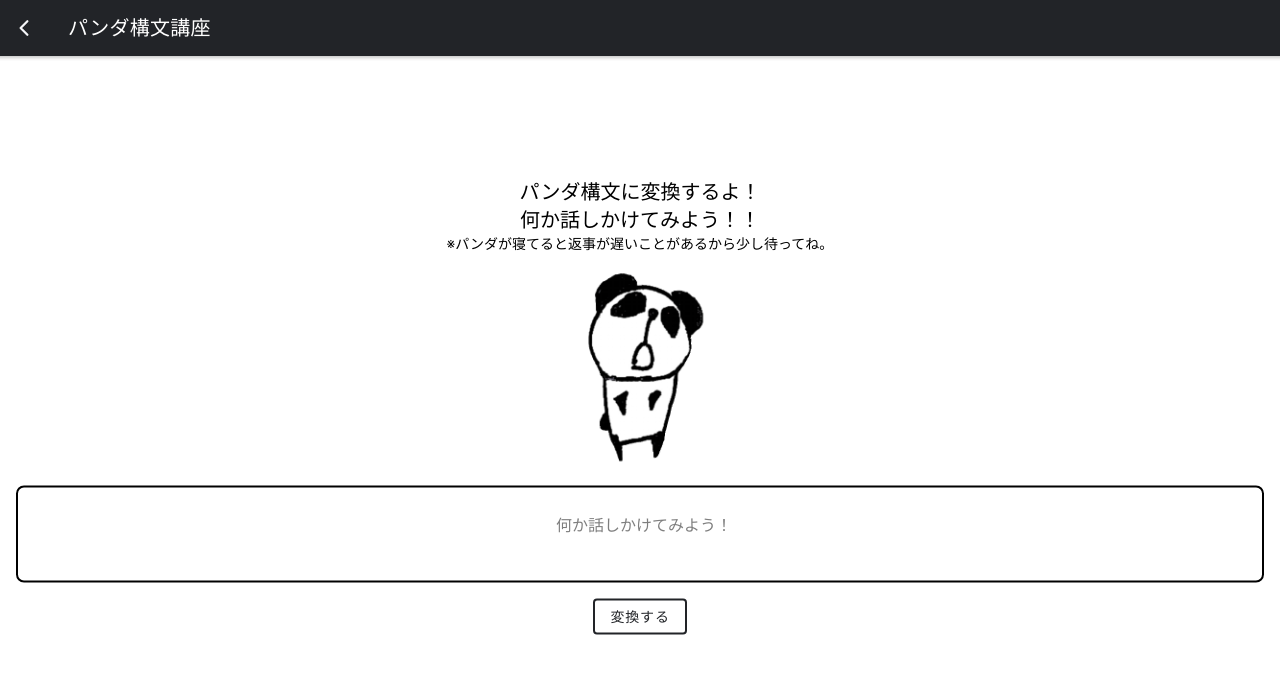
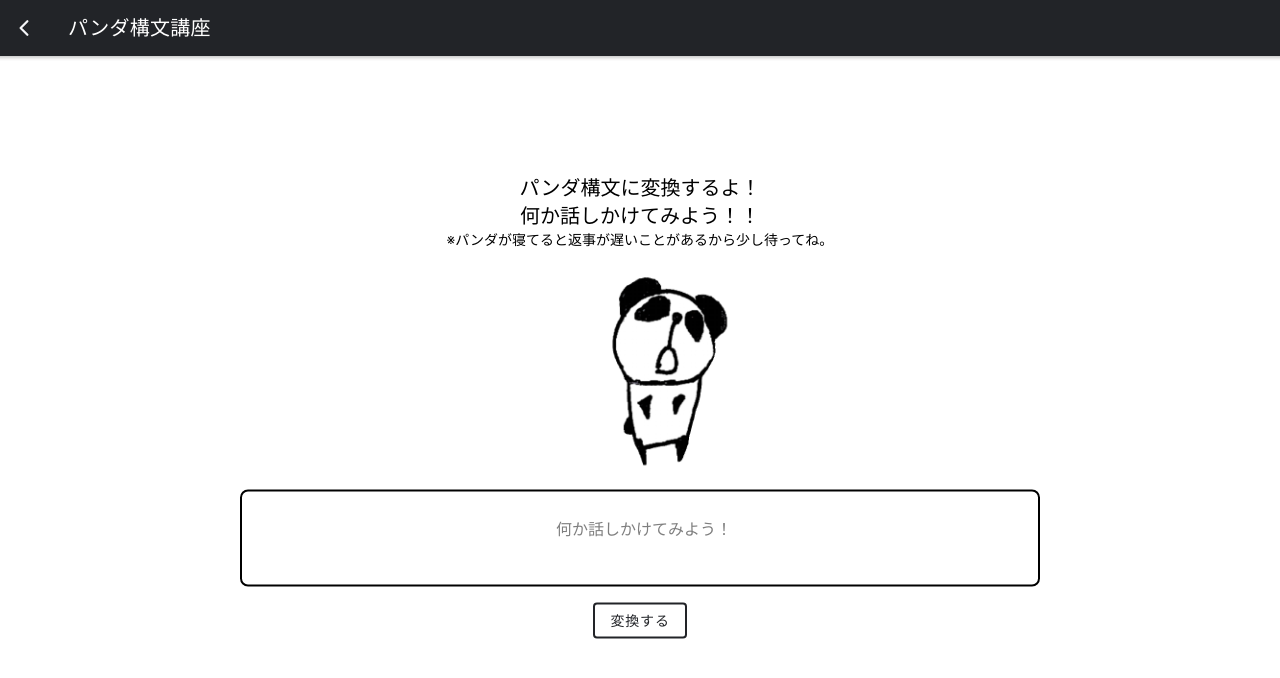
Before and after one commit to tsubame-misa/panda, a React (Create React App) app: page /teach in a window 1280 px wide. Shown: the top 678 px of the page. Built offline with nearby package versions, Linux system fonts and the light colour scheme.

Commit message:
fix balloon margin

```diff
--- a/src/pages/Talking.js
+++ b/src/pages/Talking.js
@@ -118,12 +118,12 @@ const Talking = () => {
           </div>
 
           <img
-            className="object-contain h-48 w-full"
+            className="object-contain mb-6 h-48 w-full"
             alt="パンダの画像"
             src={img}
           ></img>
-          <div className="mt-6">
-            <div className="text-center border-black border-2 rounded-lg mx-4 my-2 p-2">
+          <div>
+            <div className="text-center border-black border-2 rounded-lg  p-2 mx-4 sm:mx-32 md:mx-56 lg:mx-60">
               <IonTextarea
                 id="textarea"
                 value={message}
--- a/src/pages/style.css
+++ b/src/pages/style.css
@@ -23,6 +23,8 @@
   display: inline-block;
   position: relative;
   padding: 0.5rem 1rem;
+  margin-left: 10%;
+  margin-right: 10%;
 
   border: 2px solid black;
   -moz-border-radius: 6px;
--- a/src/pages/teach.js
+++ b/src/pages/teach.js
@@ -88,19 +88,20 @@ const Talking = () => {
           </div>
 
           <img
-            className="object-contain h-48 w-full"
+            className="object-contain m-6 h-48 w-full"
             alt="パンダの画像"
             src={img}
           ></img>
 
-          <div className="mt-6">
-            <div className="text-center border-black border-2 rounded-lg mx-4 my-2 p-2">
+          <div>
+            <div className="text-center border-black border-2 rounded-lg  p-2 mx-4 sm:mx-32 md:mx-56 lg:mx-60">
               <IonTextarea
                 value={message}
                 placeholder="何か話しかけてみよう！"
                 onIonChange={(e) => {
                   setMessage(e.detail.value);
                 }}
+                style={{ width: "100%", height: "30%" }}
               ></IonTextarea>
             </div>
             <div className="text-center mt-3">
```
